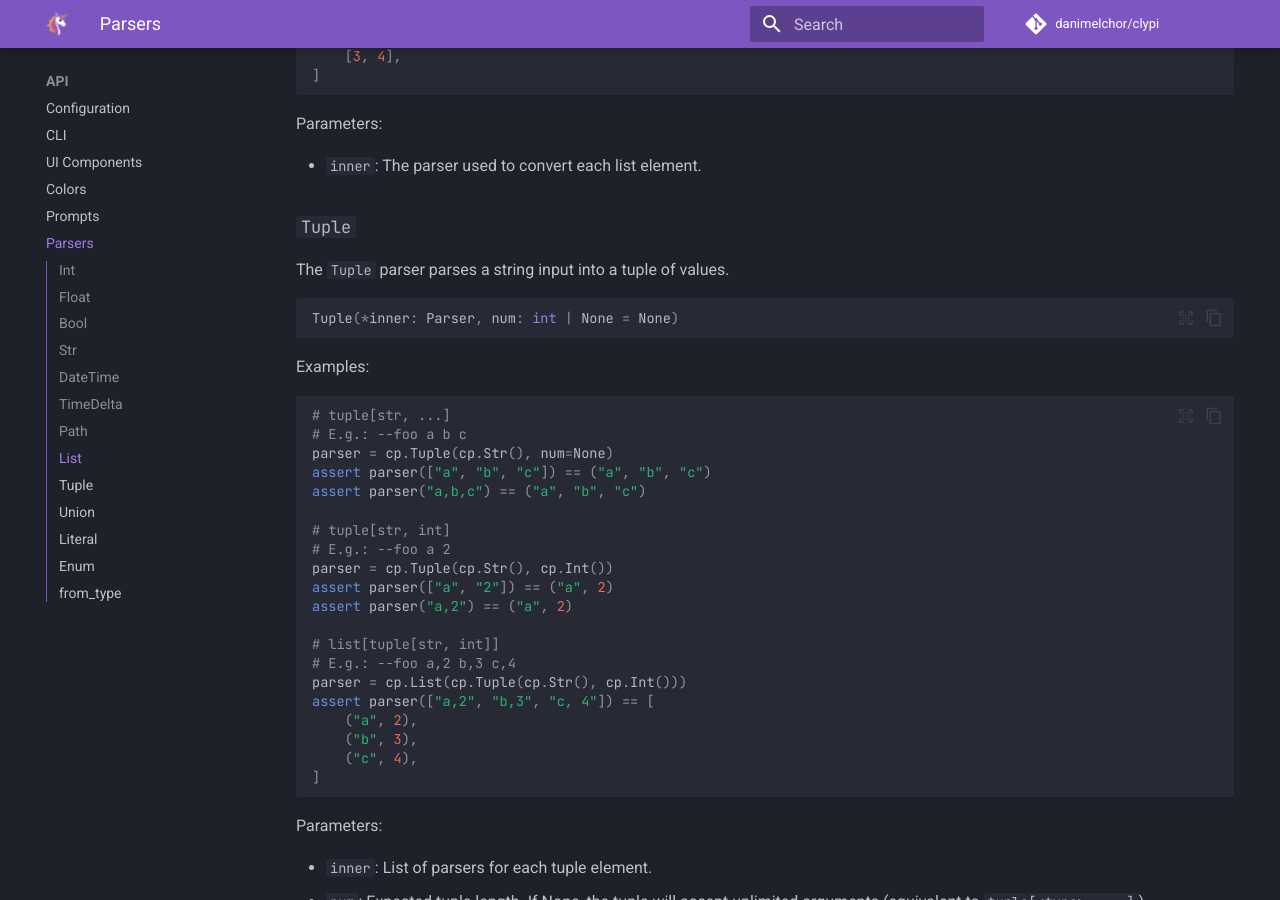
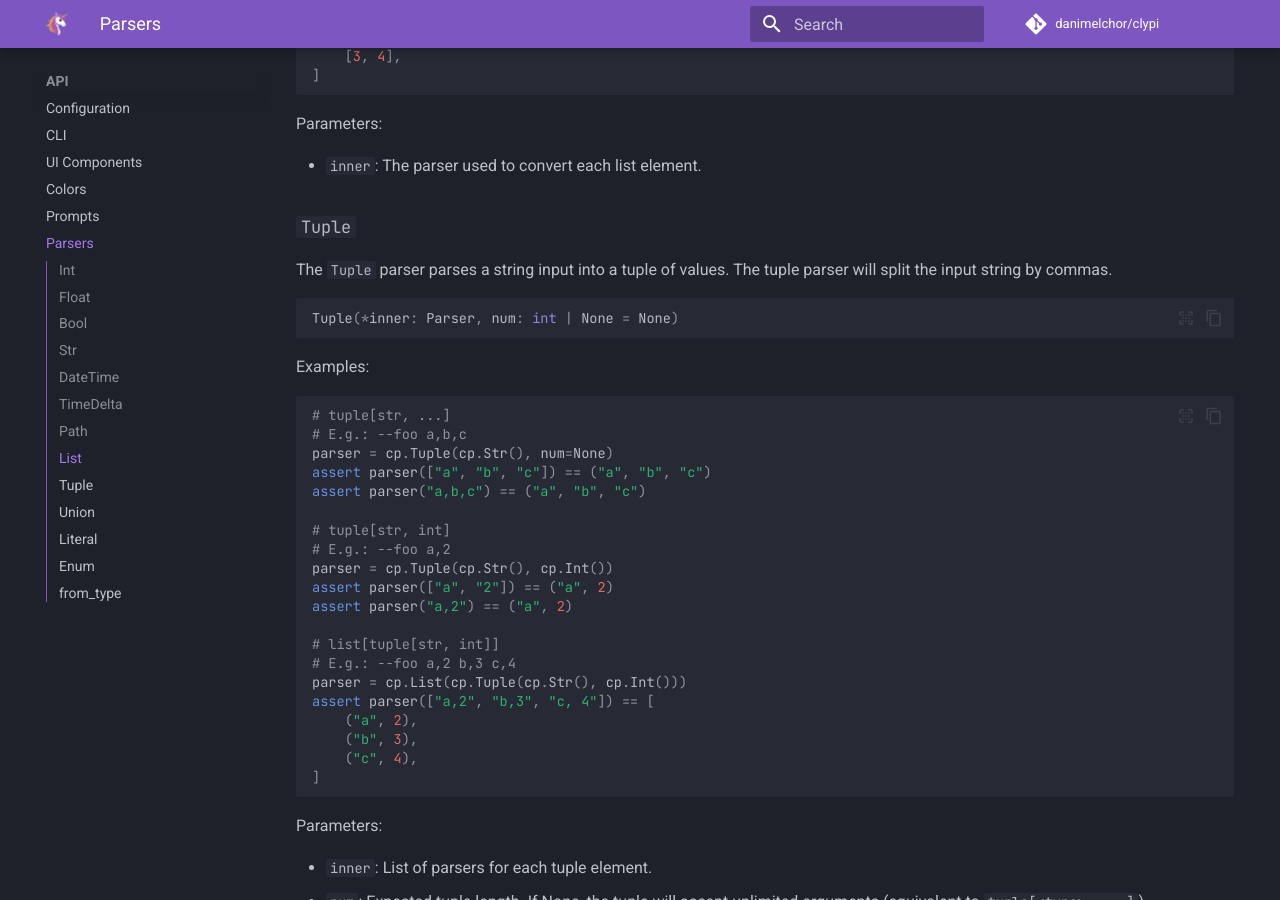
Before and after one commit to danimelchor/clypi, an MkDocs documentation site: the page built from docs/api/parsers.md, in a window 1280 px wide and 900 px high, scrolled down 4568 px. Built offline with MkDocs 1.6.1 and Material for MkDocs 9.7.7, drawn with Linux system fonts in a browser that asks for light colours; comment, search, counter and statistics services are not loaded.

Commit message:
update docs

````diff
--- a/docs/api/parsers.md
+++ b/docs/api/parsers.md
@@ -219,7 +219,7 @@ Parameters:
 
 ### `Tuple`
 
-The `Tuple` parser parses a string input into a tuple of values.
+The `Tuple` parser parses a string input into a tuple of values. The tuple parser will split the input string by commas.
 
 ```python
 Tuple(*inner: Parser, num: int | None = None)
@@ -229,13 +229,13 @@ Examples:
 <!-- mdtest -->
 ```python
 # tuple[str, ...]
-# E.g.: --foo a b c
+# E.g.: --foo a,b,c
 parser = cp.Tuple(cp.Str(), num=None)
 assert parser(["a", "b", "c"]) == ("a", "b", "c")
 assert parser("a,b,c") == ("a", "b", "c")
 
 # tuple[str, int]
-# E.g.: --foo a 2
+# E.g.: --foo a,2
 parser = cp.Tuple(cp.Str(), cp.Int())
 assert parser(["a", "2"]) == ("a", 2)
 assert parser("a,2") == ("a", 2)
````
